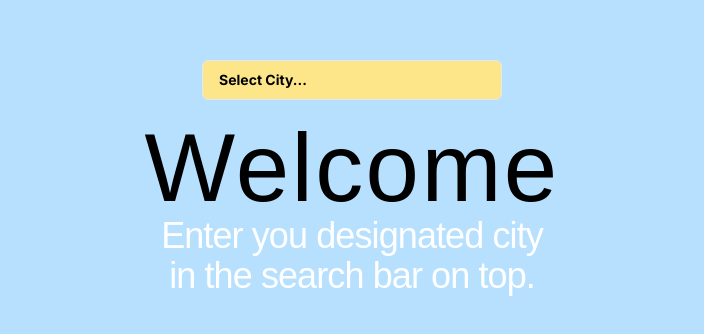
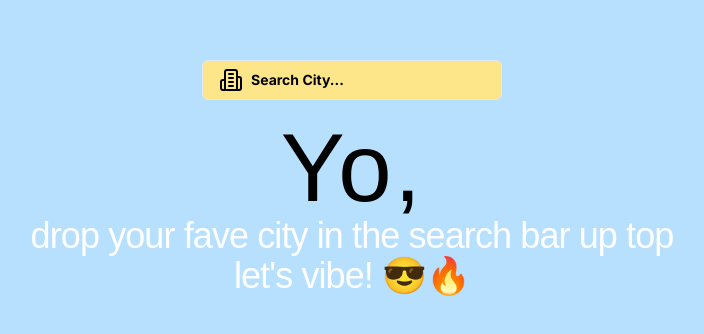
Before and after one commit to manOnTheMoon2101/weather_app, a Next.js app: page / in a window 1280 px wide. Shown: the part 232-566 px from the top of the page, without its empty margins (288-992 px from the left). Built offline with nearby package versions, Linux system fonts and the light colour scheme; a web font is replaced by a local one.

Commit message:
long time

```diff
--- a/app/api/weather/[town]/route.tsx
+++ b/app/api/weather/[town]/route.tsx
@@ -5,10 +5,10 @@ export const GET = async (
   { params }: { params: { town: string } }
 ) => {
   try {
-    const { town } = params;
+
     const apiKey = process.env.API_KEY;
     const res = await fetch(
-      `https://api.openweathermap.org/data/2.5/weather?q=${town}&units=metric&appid=${apiKey}`,
+      `https://api.openweathermap.org/data/2.5/weather?q=${params.town}&units=metric&appid=${apiKey}`,
       {
         next: { revalidate: 900 },
       }
--- a/app/components/WeatherData/weatherData.tsx
+++ b/app/components/WeatherData/weatherData.tsx
@@ -10,6 +10,7 @@ import { Badge } from "@/components/ui/badge";
 import { WiStrongWind } from "react-icons/wi";
 import cities from "../../../data/cities.json";
 import Flag from "react-world-flags";
+import { Building2 } from "lucide-react";
 import {
   Command,
   CommandEmpty,
@@ -29,7 +30,7 @@ const averia = Averia_Sans_Libre({
   weight: "400",
 });
 function WeatherData() {
-  const [city, setCity] = useState("");
+  const [city, setCity] = useState<string>("");
   const [weatherData, setWeatherData] = useState<any>(null);
   const [isLoading, setIsLoading] = useState<boolean>(false);
   const fetchData = async () => {
@@ -76,11 +77,12 @@ function WeatherData() {
                       variant="outline"
                       role="combobox"
                       aria-expanded={open}
-                    className="justify-between w-full bg-amber-200 font-bold"
+                      className="justify-start w-full bg-amber-200 font-bold"
                     >
+                      <Building2 className="mr-2"/>
                       {city
                         ? cities.find((x) => x.value === city)?.name
-                      : "Select City..."}
+                        : <span>Search City...</span>}
                     </Button>
                   </PopoverTrigger>
                   <PopoverContent className="w-full p-2.5 bg-amber-200">
@@ -104,9 +106,6 @@ function WeatherData() {
                                 <p className="text-purple-900 font-bold">
                                   {x.name}
                                 </p>
-                              {/* <Badge className={`${averia.className} text-2xl bg-red-400 text-white m-1`}>
-                            {x.country}
-                            </Badge> */}
                               </div>
                             </CommandItem>
                           ))}
@@ -115,13 +114,6 @@ function WeatherData() {
                     </Command>
                   </PopoverContent>
                 </Popover>
-              {/* <Button
-                variant="ghost"
-                className="border-none text-2xl bg-transparent absolute top-1/2 right-2.5 transform -translate-y-1/2 cursor-pointer text-black"
-                type="submit"
-              >
-                <CiSearch />
-              </Button> */}
               </div>
             </form>
           {weatherData ? (
@@ -162,14 +154,13 @@ function WeatherData() {
               <h2
                 className={`${averia.className} text-center text-black text-6xl sm:text-8xl tracking-wide`}
               >
-                Welcome
-                {/* <span>👋</span> */}
+              Yo,
               </h2>
               <p
                 className={`${averia.className} text-center text-white text-2xl md:text-4xl tracking-tight`}
               >
-                Enter you designated city
-                <br /> in the search bar on top.
+              drop your fave city in the search bar up top
+                <br /> let's vibe! 😎🔥
               </p>
             </div>
           )}
```
Lines whose indentation alone changed are shown as unchanged.
